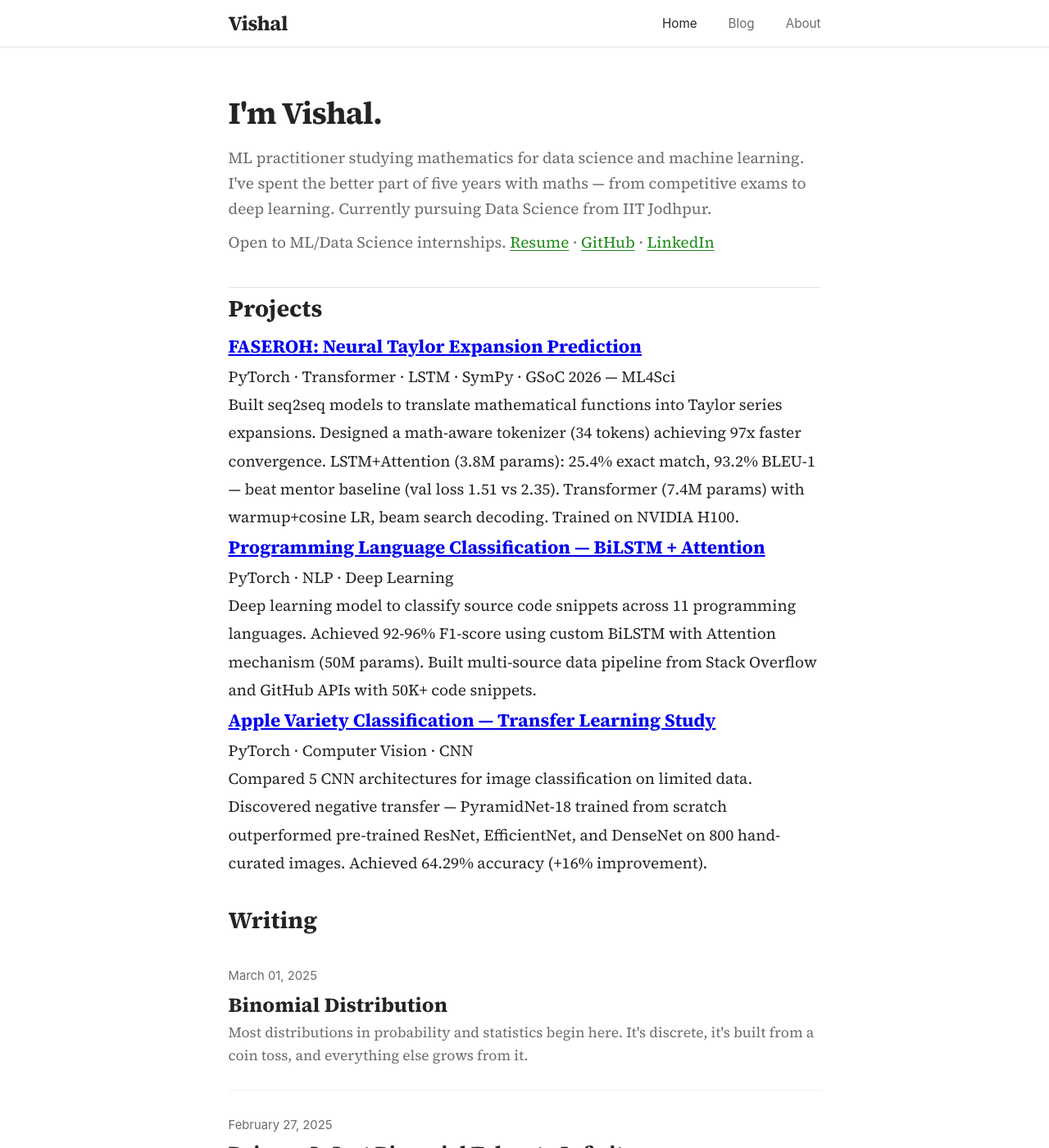
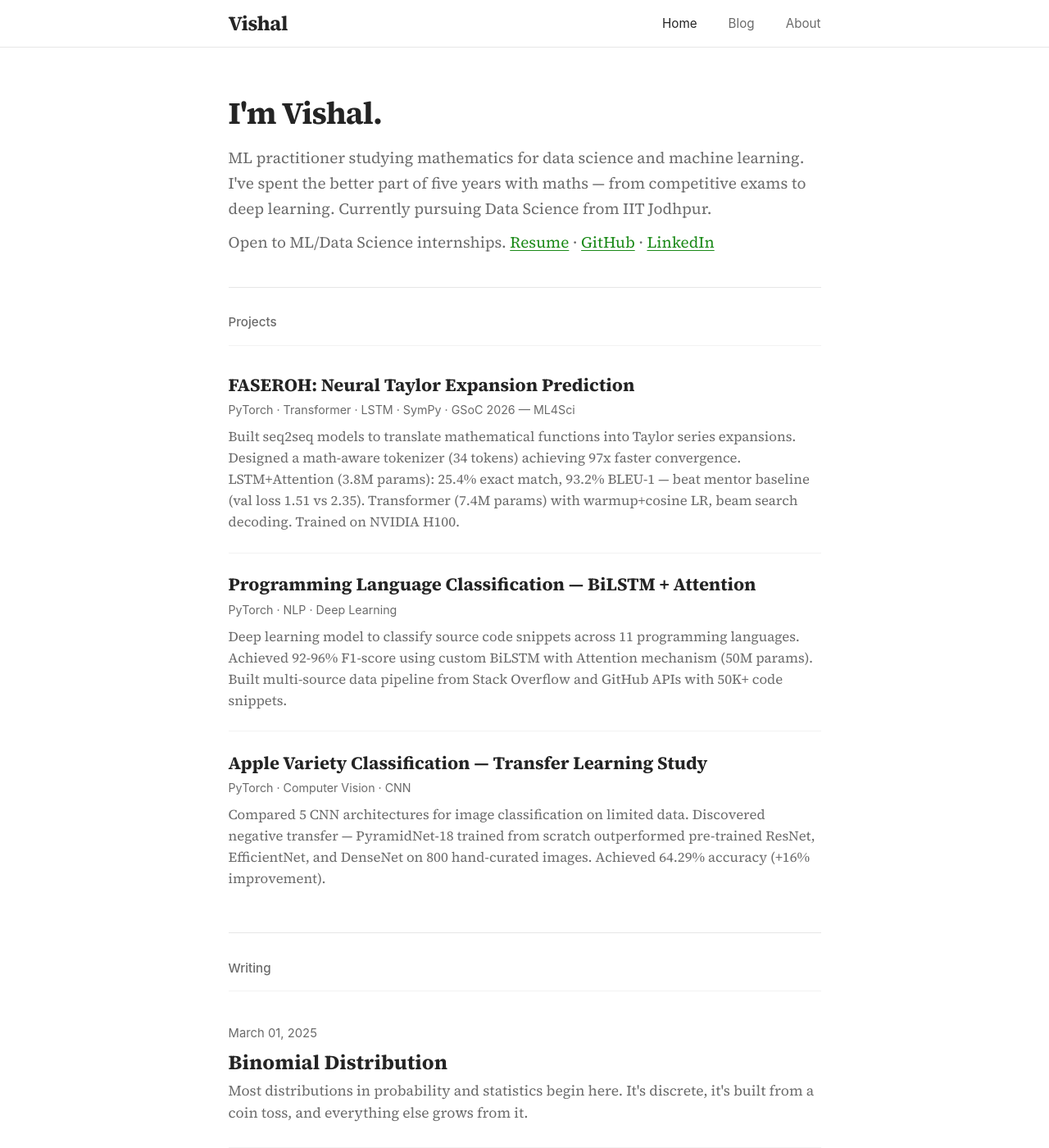
Before and after one commit to vishall4/vishall4.github.io, a Jekyll site: the page built from index.html, in a window 1280 px wide and 1400 px high. Shown: the whole window at 82% size. Built offline with Jekyll 4.4.1, drawn with Linux system fonts in a browser that asks for light colours.

Commit message:
Add styles for section titles and projects section
Added new styles for section titles and project cards.

```diff
--- a/assets/css/style.css
+++ b/assets/css/style.css
@@ -446,3 +446,62 @@ body {
   .post-nav-prev, .post-nav-next { max-width: 100%; text-align: left; }
   .einstein-quote { font-size: 1.35rem; }
 }
+/* ---- Add these to the END of your style.css ---- */
+
+/* Section Titles */
+.section-title {
+  font-family: var(--sans);
+  font-size: 0.8rem;
+  font-weight: 500;
+  color: var(--text-muted);
+  margin-bottom: 0.5rem;
+  padding-bottom: 0.75rem;
+  border-bottom: 1px solid var(--border-light);
+}
+
+/* Projects Section */
+.projects-section {
+  padding: 1.5rem 0;
+  border-bottom: 1px solid var(--border);
+}
+
+.project-card {
+  padding: 1.25rem 0;
+  border-bottom: 1px solid var(--border-light);
+}
+
+.project-card:last-child {
+  border-bottom: none;
+}
+
+.project-title {
+  font-family: var(--serif);
+  font-size: 1.15rem;
+  font-weight: 700;
+  line-height: 1.3;
+  margin-bottom: 0.2rem;
+}
+
+.project-title a {
+  color: var(--text);
+  text-decoration: none;
+  transition: color 0.15s;
+}
+
+.project-title a:hover {
+  color: var(--text-muted);
+}
+
+.project-meta {
+  font-family: var(--sans);
+  font-size: 0.75rem;
+  color: var(--text-muted);
+  margin-bottom: 0.4rem;
+}
+
+.project-desc {
+  font-family: var(--serif);
+  font-size: 0.88rem;
+  color: var(--text-muted);
+  line-height: 1.55;
+}
```
